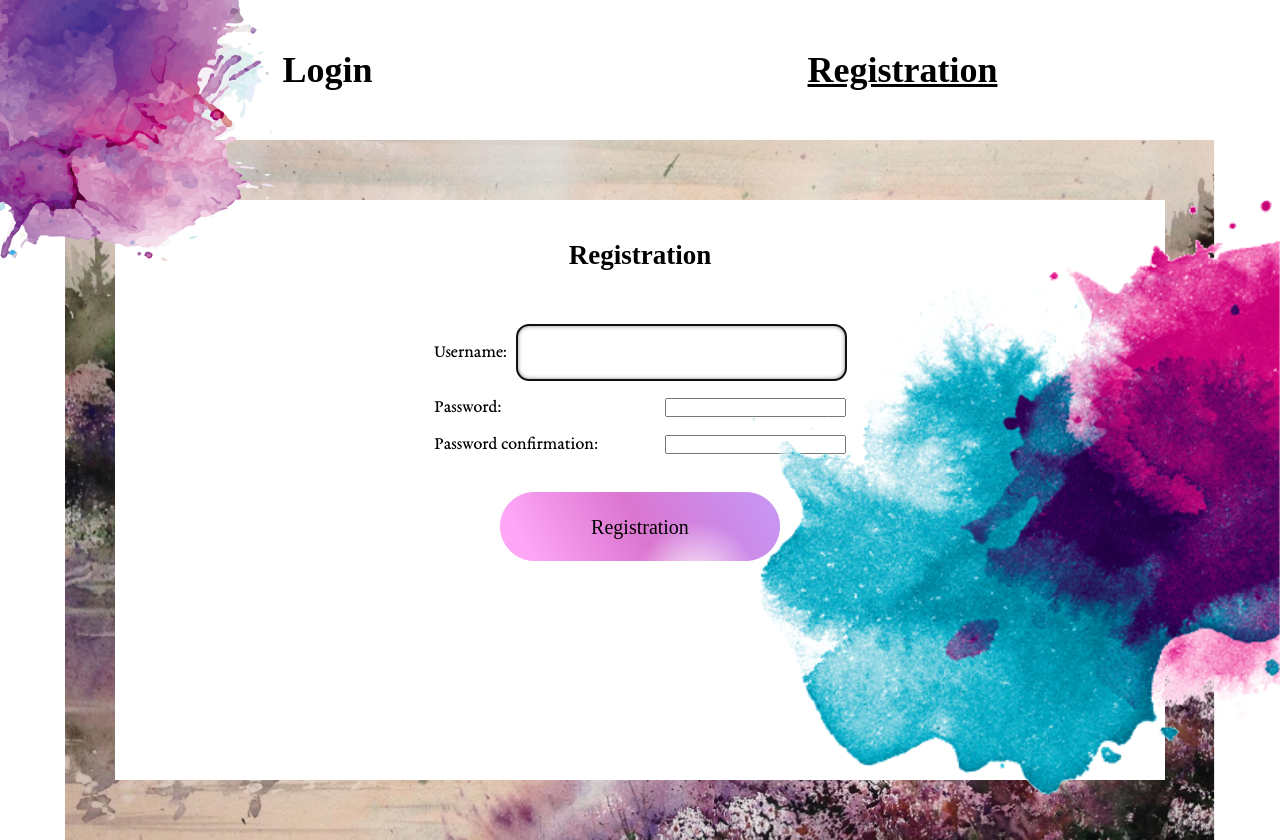
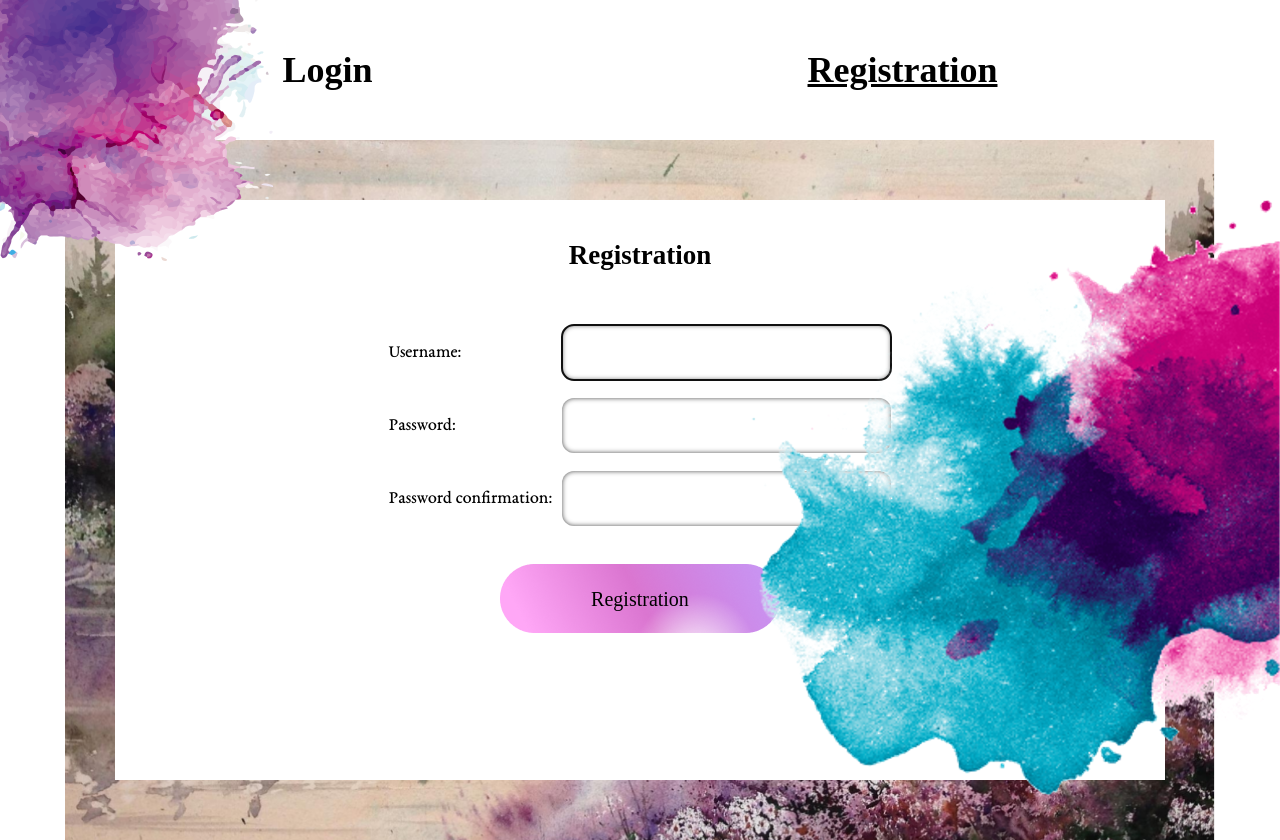
Before and after one commit to DaniilOlivo/artist-references, a Django app: page /auth/register/ in a window 1280 px wide. Run offline with Django 5.2, Linux system fonts and the light colour scheme; some web fonts are replaced.

Commit message:
Fix style input password

```diff
--- a/static/css/base.css
+++ b/static/css/base.css
@@ -27,7 +27,7 @@ body {
     font-size: 18px;
 }
 
-input[type="text"] {
+input[type="text"], input[type="password"] {
     border: none;
     height: 55px;
     padding: 10px 50px;
```
